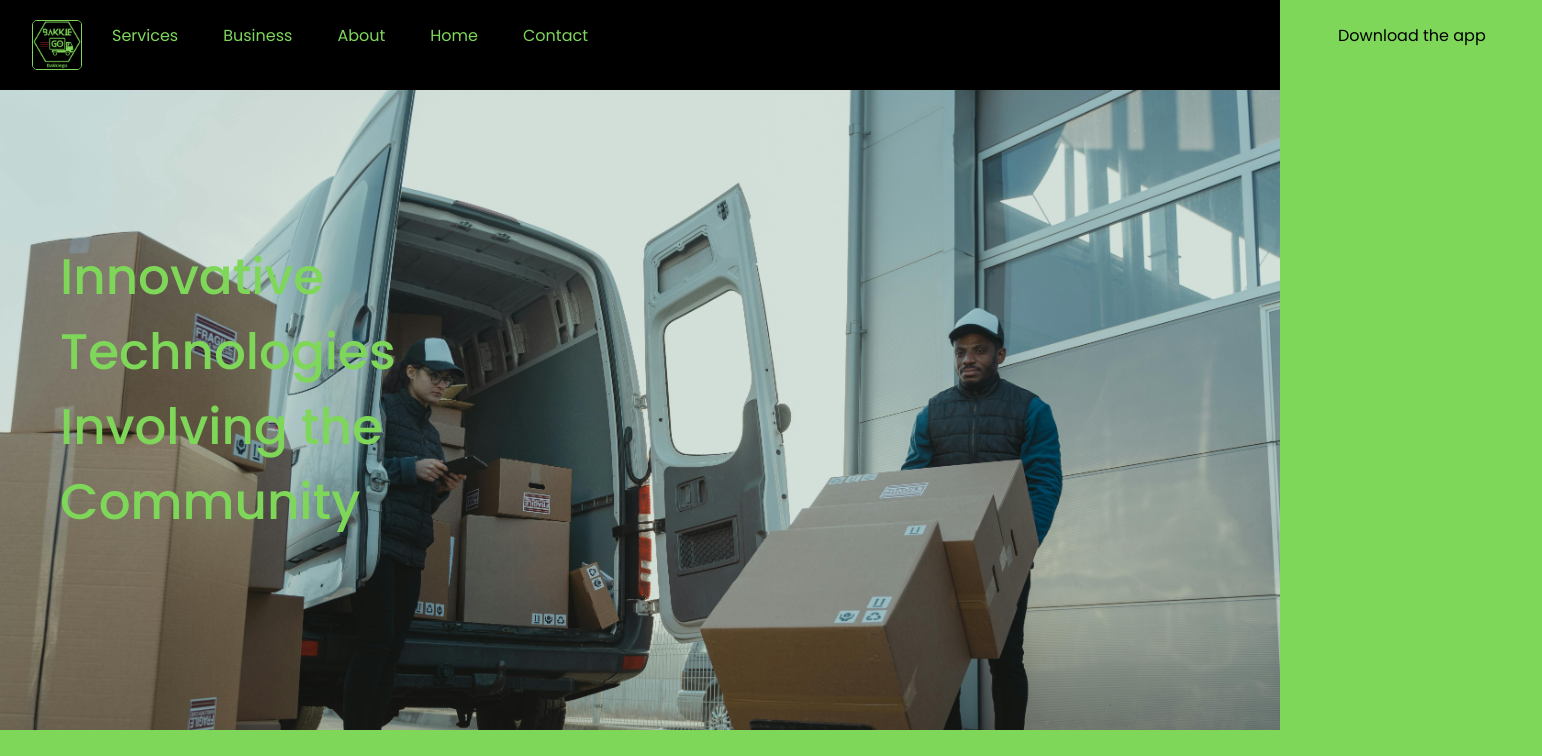
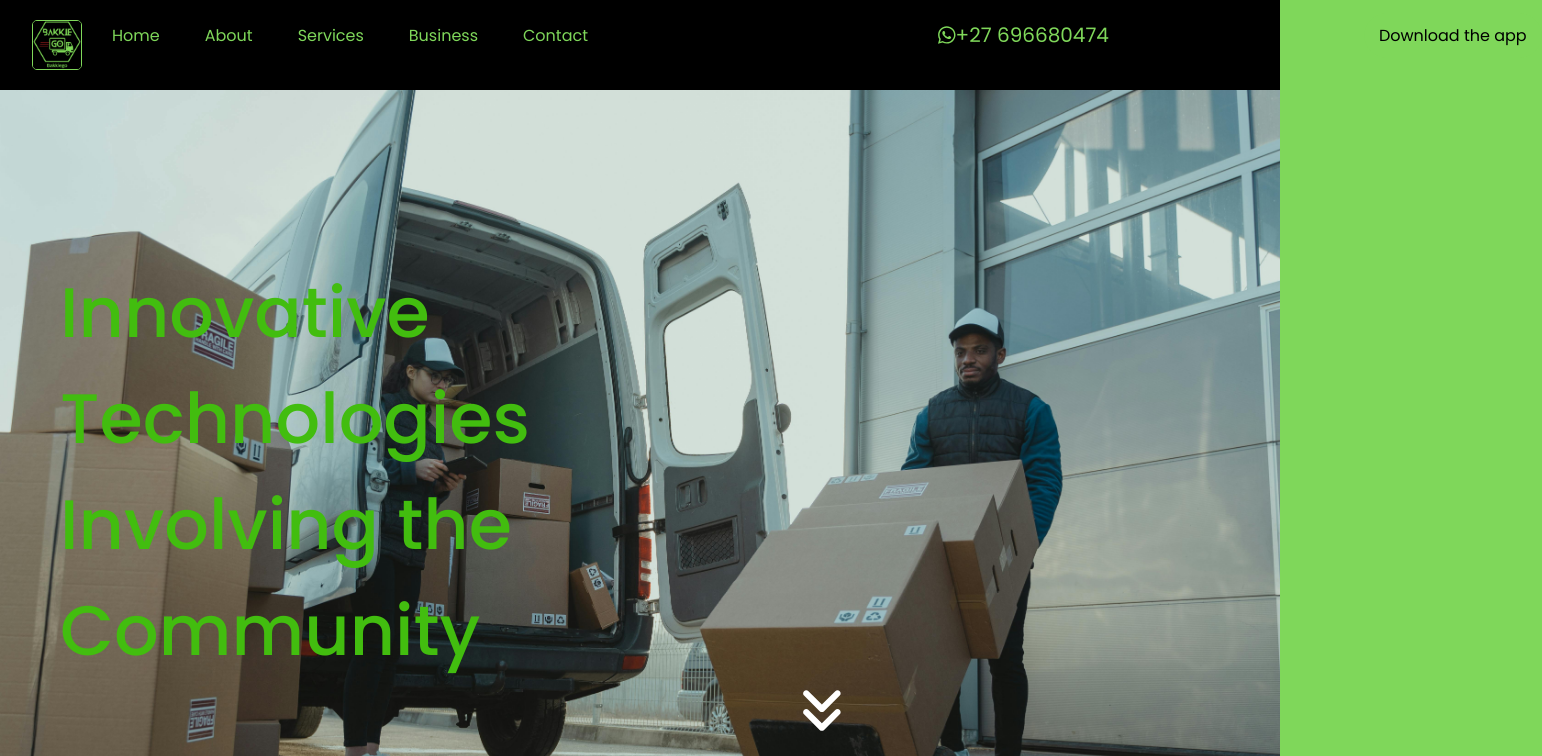
Before and after one commit to leke15/bakkigofree, a React (Create React App) app: page / in a window 1280 px wide. Shown: the top 756 px of the page, 1542 px wide, since content can reach past the window. Built offline with nearby package versions, Linux system fonts and the light colour scheme.

Commit message:
Added new services components and changed the sequence of the nav links

```diff
--- a/src/components/home/Home.jsx
+++ b/src/components/home/Home.jsx
@@ -5,10 +5,16 @@ import Service from "../../components/services/Service";
 import DownloadApp from "../../components/downloadApp/DownloadApp";
 import Contact from "../../components/contact/Contact";
 import Footer from "../../components/footer/Footer";
+import ServiceLanding from "../services/ServiceLanding";
 import Logo from "../../assets/logo.jpg";
 import { FontAwesomeIcon } from "@fortawesome/react-fontawesome";
-import { faBars, faXmark } from "@fortawesome/free-solid-svg-icons";
+import {
+  faAnglesDown,
+  faBars,
+  faXmark,
+} from "@fortawesome/free-solid-svg-icons";
 import "./home.css";
+import { faWhatsapp } from "@fortawesome/free-brands-svg-icons";
 
 const Home = () => {
   const [isOpen, setIsOpen] = useState(false);
@@ -26,21 +32,28 @@ const Home = () => {
           {/*navigation links */}
           <div className="navbar-links navbar-links2">
             {/* Use HashLink for smooth scroll */}
+            <Link smooth to="/#home">
+              Home
+            </Link>
+            <Link smooth to="/#about">
+              About
+            </Link>
             <Link smooth to="/#services">
               Services
             </Link>
             <Link to="/business">Business</Link>
-            <Link smooth to="/#about">
-              About
-            </Link>
-            <Link smooth to="/#home">
-              Home
-            </Link>
             <Link smooth to="/#contact">
               Contact
             </Link>
-            <Link id="download-cta" href="https://play.google.com/store/apps/details?id=com.bakkiego.customer&pcampaignid=web_share">
-            Download the app
+            <Link id="whatsapp-cta" smooth to="https://wa.me/27696680474">
+              <FontAwesomeIcon icon={faWhatsapp} id="whatsapp-icon" />
+              +27 696680474
+            </Link>
+            <Link
+              id="download-cta"
+              href="https://play.google.com/store/apps/details?id=com.bakkiego.customer&pcampaignid=web_share"
+            >
+              Download the app
             </Link>
           </div>
         </nav>
@@ -74,12 +87,13 @@ const Home = () => {
       <div className="landing-container">
         <div>
           <h2 className="motto">
-            Innovative <br/> Technologies <br/> Involving the <br/>Community
+            Innovative <br /> Technologies <br /> Involving the <br />
+            Community
           </h2>
+          <FontAwesomeIcon icon={faAnglesDown} id="scroll-down" />
         </div>
       </div>
-      <About />
-      <Service />
+      <ServiceLanding />
       <DownloadApp />
       <Contact />
       <Footer />
--- a/src/components/home/home.css
+++ b/src/components/home/home.css
@@ -31,6 +31,7 @@
   display: flex;
   align-items: center;
   flex-grow: 1;
+  position: absolute;
 }
 
 .navbar-links > a {
@@ -43,8 +44,13 @@
   white-space: nowrap; /* Prevent line break */
 }
 
+#whatsapp-cta{
+  margin-left: 20rem;
+  font-size: 20px;
+}
+
 #download-cta {
-  margin-left: 45rem;
+  margin-left: 15rem;
   background-color: var(--primary-color);
   color: black; /* Adjust margin */
 }
@@ -81,7 +87,7 @@
   background-repeat: no-repeat;
   background-attachment: fixed;
   background-size: cover;
-  height:100%;
+  height:115%;
 }
 
 
@@ -93,10 +99,15 @@
 }
 .motto {
   margin-left: 60px;
+  font-size: 70px;
+  text-align: left;
+  padding-top: 170px;
+  color: var(--secondary-color);
+}
+
+#scroll-down{
   font-size: 50px;
-  text-align: left;
-  padding-top: 150px;
-  color: var(--primary-color);
+  margin-left: 50rem;
 }
 
 @media (max-width: 600px) {
```
